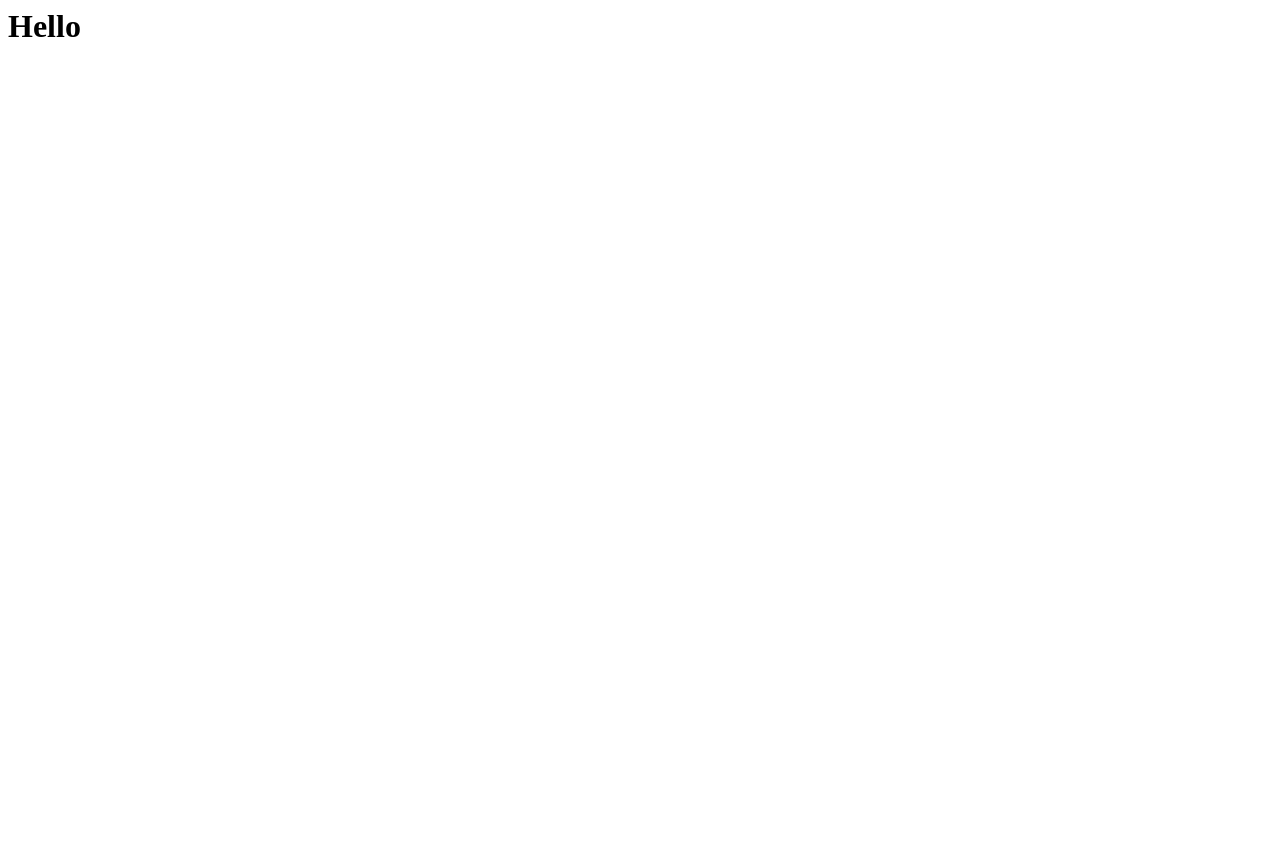
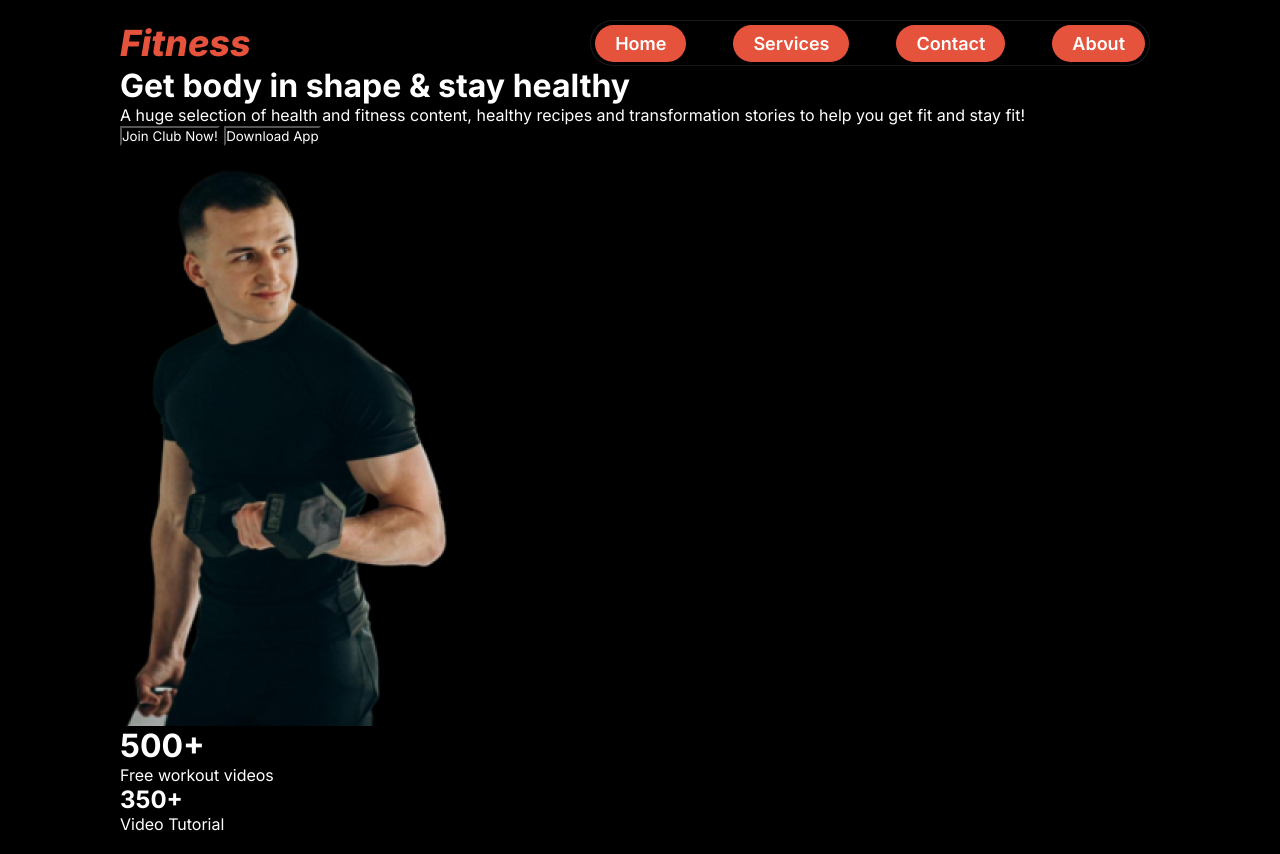
Before and after one commit to HiYasin/versatile-ui, a plain HTML site: page index.html in a window 1280 px wide. Before the commit the page ends 800 px from the top, so only its background shows below. Drawn offline with Linux system fonts and the light colour scheme; a web font is replaced by a local one.

Commit message:
Navigation bar is completed

```diff
--- /dev/null
+++ b/css/style.css
@@ -0,0 +1,55 @@
+@import url('https://fonts.googleapis.com/css2?family=Inter:ital,opsz,wght@0,14..32,100..900;1,14..32,100..900&display=swap');
+@import url('https://fonts.cdnfonts.com/css/miama');
+
+/* font-family: 'Inter', sans-serif; */
+/* font-family: 'Miama', sans-serif; */
+
+*{
+    margin: 0;
+    padding: 0 0;
+    box-sizing: border-box;
+    font-family: 'Inter', sans-serif;
+    background: black;
+    color: white;
+    /* background: linear-gradient(180.00deg, rgb(17, 17, 17),rgba(119, 119, 119, 0) 100%); */
+}
+
+body{
+    padding: 20px 120px;
+}
+
+/* Navigation styles */
+.navContainer{
+    display: flex;
+    justify-content: space-between;
+    align-items: center;
+}
+.navTitle h1{
+    font-style: italic;
+    color: rgb(230, 83, 60);
+    font-size: 36px;
+    font-weight: 800;
+}
+.navbar ul{
+    display: flex;
+    list-style: none;
+    justify-content: space-between;
+    align-items: center;
+    padding: 4px;
+    margin: 0px 10px;
+    border: 1px solid rgba(255, 255, 255, 0.1);
+    border-radius: 39px;
+    /* width: 465px; */
+    height: 46px;
+    gap: 47px;
+
+}
+
+.navbar li a{
+    padding: 8px 20px 8px 20px;
+    background: #E6533C;
+    font-size: 18px;
+    font-weight: 600;
+    text-decoration: none;
+    border-radius: 46px;
+}
--- a/index.html
+++ b/index.html
@@ -2,9 +2,62 @@
 <head>
     <meta charset="UTF-8">
     <meta name="viewport" content="width=device-width, initial-scale=1.0">
-    <title>Document</title>
+    <link rel="stylesheet" href="css/style.css">
+    <title>Fitness</title>
 </head>
 <body>
-    <h1>Hello</h1>
+    <header>
+        <div class="navContainer">
+            <div class="navTitle">
+                <h1>Fitness</h1>
+            </div>
+            <div class="navbar">
+                <ul>
+                    <li><a href="#">Home</a></li>
+                    <li><a href="#">Services</a></li>
+                    <li><a href="#">Contact</a></li>
+                    <li><a href="#">About</a></li>
+                </ul>
+            </div>
+        </div>
+        <div class="bannerContainer">
+            <div class="bannerText">
+                <h1 class="bannerTitle">
+                    Get body in shape & stay healthy
+                </h1>
+                <div class="bannerSubTitle">
+                    <p>
+                        A huge selection of health and fitness content, healthy recipes and transformation stories to help you get fit and stay fit!
+                    </p>
+                </div>
+                <div class="bannerButtons">
+                    <button class="btn-primary">Join Club Now!</button>
+                    <button class="btn-secondary">Download App</button>
+                </div>
+            </div>
+            <div class="bannerImage">
+                <div class="bannerImg">
+                    <img src="images/Images 2.png" alt="A fit person">
+                </div>
+                <div class="imageTopText">
+                    <h1>500+</h1>
+                    <p>Free workout videos</p>
+                </div>
+                <div class="imageTopText">
+                    <div class="orangeCircle">
+
+                    </div>
+                    <h2>350+</h2>
+                    <p>Video Tutorial</p>
+                </div>
+            </div>
+        </div>
+    </header>
+    <main>
+
+    </main>
+    <footer>
+
+    </footer>
 </body>
 </html>
```
